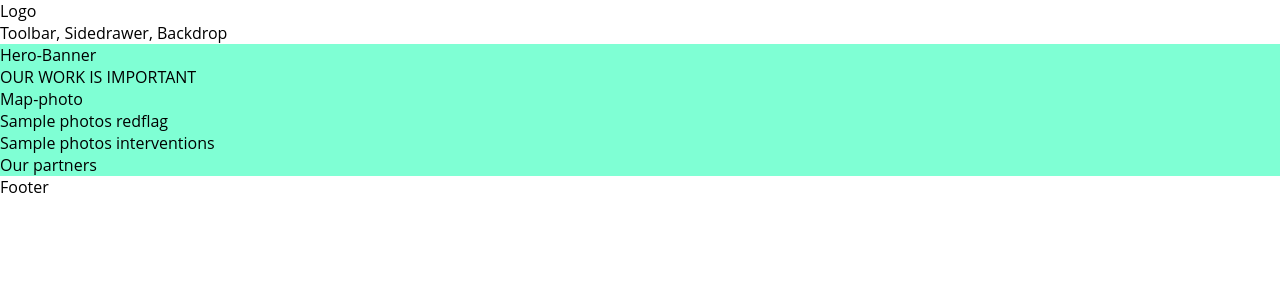
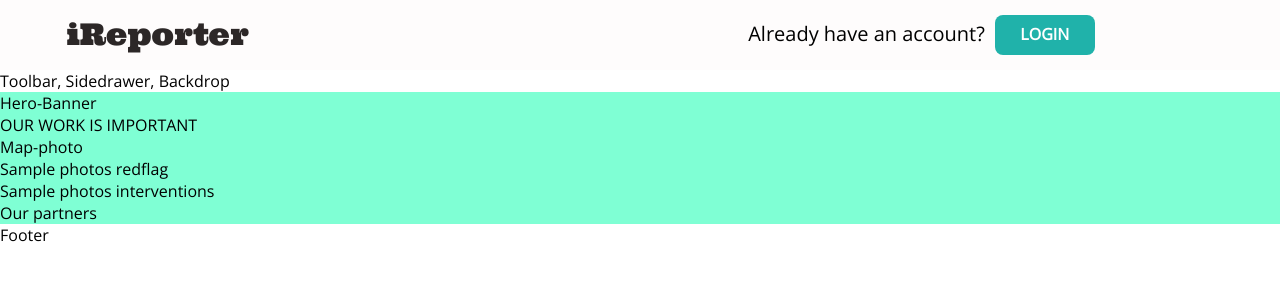
Before and after one commit to fejiroofficial/iReporter-with-React, a React app: page / in a window 1280 px wide. Shown: the top 300 px of the page. Built offline with nearby package versions, Linux system fonts and the light colour scheme; the HTML template or start-up script is replaced by a standard one.

Commit message:
Feat: Application header This is a commit for creating a reusable header component.
[Delivers 164029682]

```diff
--- /dev/null
+++ b/src/components/Header/Header.css
@@ -0,0 +1,151 @@
+.LogoBox {
+    height: inherit;
+    width: fit-content;
+    font-family: 'Ultra', serif;
+    text-align: center;
+    font-size: 30px;
+    padding-top: 15px;
+    color: #2c2727;
+}
+
+.NavBar {
+    height: 70px;
+    width: inherit;
+    display: block;
+    background-color: #fefcfc;
+    text-align: center;
+    display: flex;
+}
+
+.LargeScreenNav {
+    display: none;
+}
+
+.NavBar p {
+    display: none;
+}
+
+.LoginBtn {
+    display: none;
+    font-weight: bold;
+    height: 40px;
+    width: 201px;
+    border-width: thin;
+    border-radius: 8px;
+    margin-left: 62px;
+    text-align: center;
+    color: white;
+    padding-top: 8px;
+    background-color: lightseagreen;
+    cursor: pointer;
+}
+
+.LoginBtn:hover {
+    background-color: #1f8983;
+}
+
+.MenuIcon {
+    height: inherit;
+    width: 60px;
+    text-align: center;
+    padding-top: 20px;
+    padding-left: 18px;
+}
+
+.MenuIconBar {
+    width: 24px;
+    height: 2px;
+    background-color: #2c2727;
+    margin: 6px 0;
+}
+
+a.Logo {
+    text-decoration: none;
+    margin-left: 13px;
+}
+
+@media (min-width: 360px) {
+    a.Logo {
+        margin-left: 29px;
+    }
+    .LoginBtn {
+        margin-left: 82px;
+    }
+}
+
+@media (min-width: 375px) {
+    a.Logo {
+        margin-left: 35px;
+    }
+    .Loginbtn {
+        margin-left: 91px;
+    }
+}
+
+@media (min-width: 414px) {
+    a.logo {
+        margin-left: 55px;
+    }
+    .home-top-btn {
+        margin-left: 109px;
+    }
+}
+
+@media (min-width: 768px) {
+    a.Logo {
+        margin-left: 55px;
+    }
+    .LoginBtn {
+        margin-left: 279px;
+    }
+}
+
+@media (min-width: 1000px) {
+    .MenuIcon {
+        display: none;
+    }
+    a.Logo {
+        margin-left: 66px;
+    }
+    .LoginBtn {
+        margin-left: 10px;
+        margin-top: 15px;
+        width: 100px;
+        display: block;
+    }
+    .NavBar p {
+        margin-left: 34%;
+        font-size: 20px;
+        display: block;
+    }
+}
+
+@media (min-width: 1024px) {
+    .MenuIcon {
+        display: none;
+    }
+    a.Logo {
+        margin-left: 66px;
+    }
+    .LoginBtn {
+        margin-left: 10px;
+        margin-top: 15px;
+        width: 100px;
+        display: block;
+    }
+    .NavBar p {
+        margin-left: 39%;
+        font-size: 20px;
+        display: block;
+    }
+}
+
+@media (min-width: 1359px) {
+    a.Logo {
+        margin-left: 185px;
+    }
+    .LoginBtn {
+        margin-left: 10px;
+        margin-top: 15px;
+    }
+}
--- /dev/null
+++ b/src/components/Header/Header.js
@@ -0,0 +1,20 @@
+import React from 'react';
+import Classes from './Header.css';
+
+const header = (props) => (
+  <div className={Classes.NavBar}>
+    <div className={Classes.MenuIcon}onclick="openNav()">
+      <div className={Classes.MenuIconBar}></div>
+      <div className={Classes.MenuIconBar}></div>
+      <div className={Classes.MenuIconBar}></div>
+    </div>
+    <a className={Classes.Logo} href="./index.html">
+      <div className={Classes.LogoBox}>iReporter</div>
+    </a>
+
+    <p>Already have an account?</p>
+    <div className={Classes.LoginBtn} onclick="goLogin()">LOGIN</div>
+  </div>
+);
+
+export default header;
--- a/src/components/HomePage/HomePage.js
+++ b/src/components/HomePage/HomePage.js
@@ -1,7 +1,7 @@
 import React from 'react';
 import Aux from '../../hoc/Aux';
 
-const HomePage = () => (
+const HomePage = (props) => (
   <Aux>
     <div>Hero-Banner</div>
     <div>OUR WORK IS IMPORTANT</div>
--- a/src/components/Layout/Layout.js
+++ b/src/components/Layout/Layout.js
@@ -2,10 +2,10 @@
 import React from 'react';
 import Aux from '../../hoc/Aux';
 import Classes from './Layout.css';
-
+import Header from '../Header/Header';
 const layout = (props) => (
   <Aux>
-    <div>Logo</div>
+    <Header/>
     <div>Toolbar, Sidedrawer, Backdrop</div>
     <main className={Classes.Content}>
       {props.children}
--- a/src/index.html
+++ b/src/index.html
@@ -6,6 +6,10 @@
   <meta name="viewport" content="width=device-width, initial-scale=1.0">
   <meta http-equiv="X-UA-Compatible" content="ie=edge">
   <title>iReporter</title>
+  <link href="https://fonts.googleapis.com/css?family=Open+Sans" rel="stylesheet">
+  <link href="https://fonts.googleapis.com/css?family=Orbitron:900|Ultra" rel="stylesheet">
+  <link rel="stylesheet" href="https://fonts.googleapis.com/icon?family=Material+Icons">
+  <link rel="stylesheet" href="https://cdnjs.cloudflare.com/ajax/libs/font-awesome/4.7.0/css/font-awesome.min.css">
 </head>
 
 <body>
```
